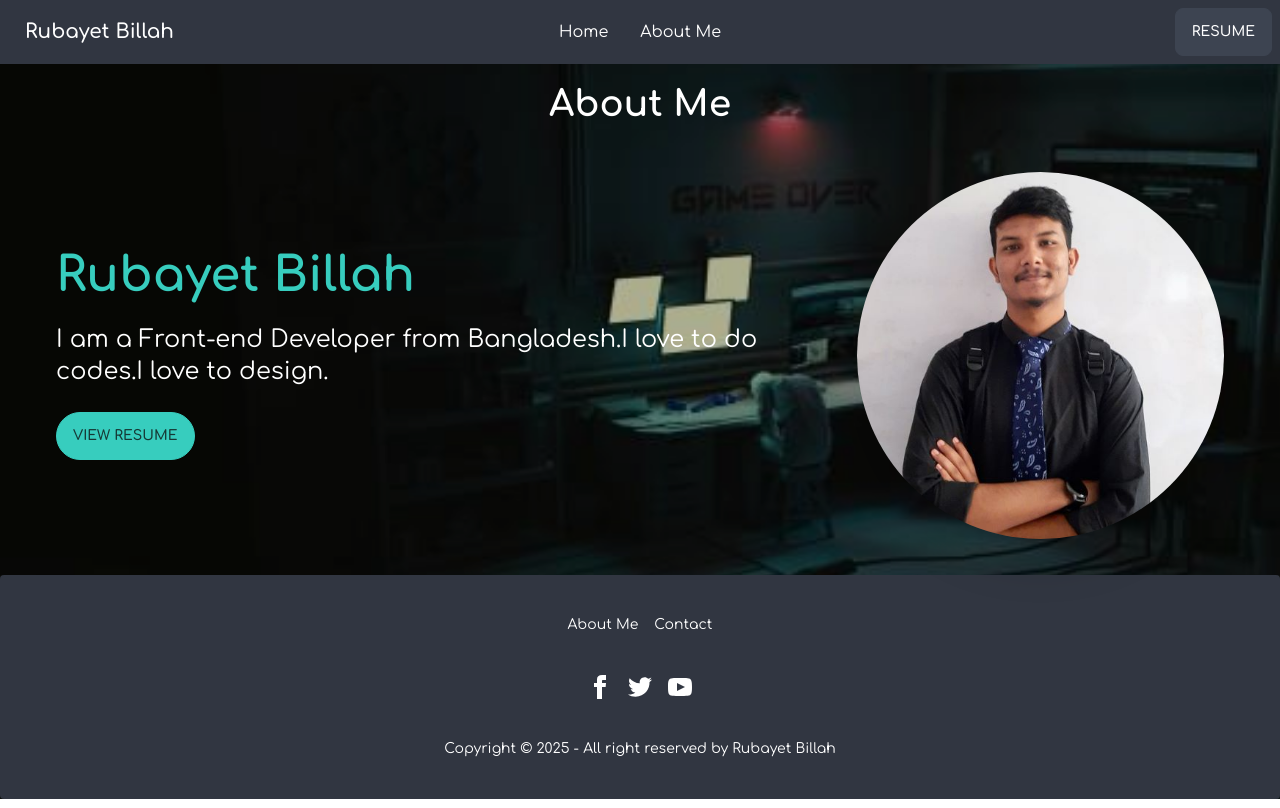
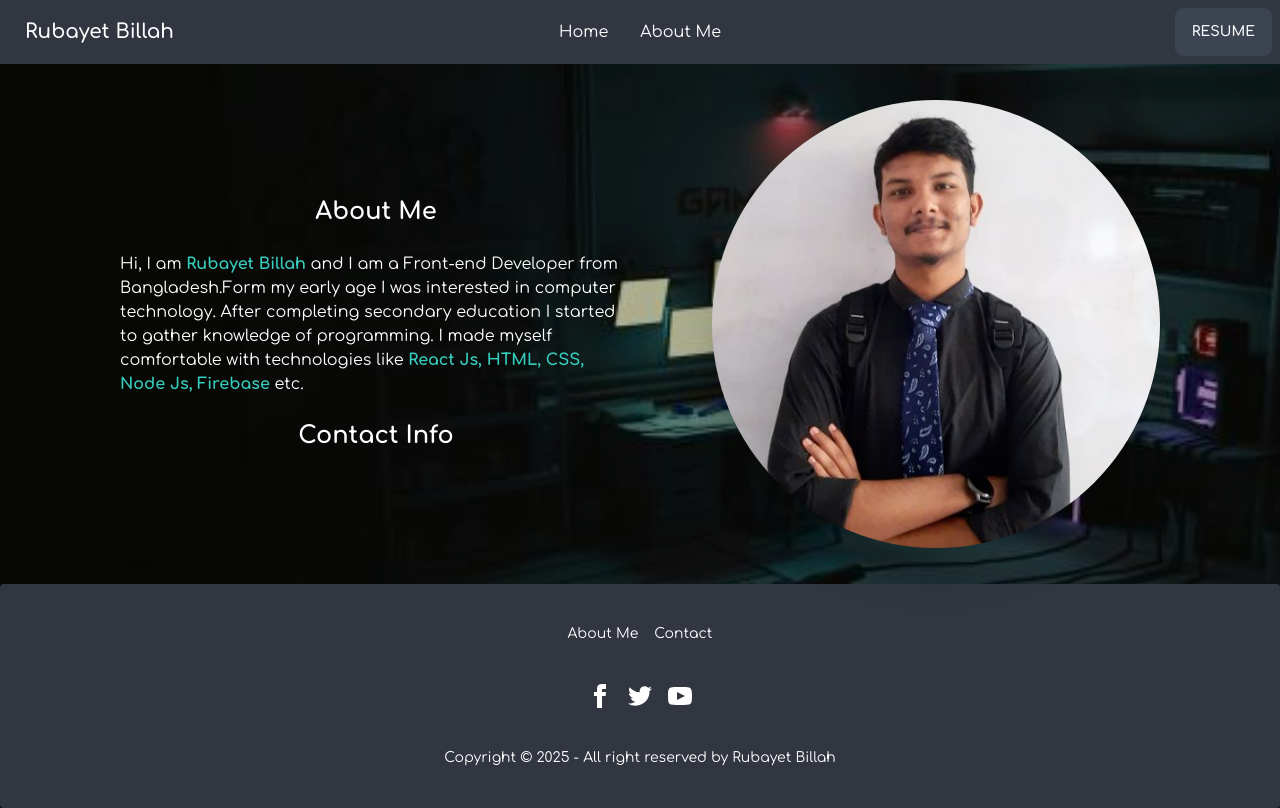
Before and after one commit to Rubayet-billah/my-portfolio-client, a React (Create React App) app: page /about in a window 1280 px wide. Built offline with nearby package versions, Linux system fonts and the light colour scheme.

Commit message:
About section added

```diff
--- a/src/Pages/AboutMe/AboutMe.js
+++ b/src/Pages/AboutMe/AboutMe.js
@@ -4,15 +4,17 @@ import myPhoto from '../../assets/bannerImg/profile 2.jpg'
 const AboutMe = () => {
     return (
         <div>
-            <h1 className='text-4xl text-center font-bold mb-8'>About Me</h1>
             <div className="hero-content flex-col lg:flex-row-reverse">
                 <div className='lg:mx-8 hover:scale-105 ease-in duration-200'>
-                    <img src={myPhoto} className="w-full rounded-full shadow-2xl" alt='' />
+                    <img src={myPhoto} className="w-full md: max-w-md rounded-full shadow-2xl" alt='' />
                 </div>
-                <div className='lg:mx-8 hover:scale-105 ease-in duration-200'>
-                    <h1 className="text-5xl font-bold text-accent">Rubayet Billah</h1>
-                    <p className="text-2xl py-6">I am a Front-end Developer from Bangladesh.I love to do codes.I love to design.</p>
-                    <button className='btn btn-accent btn-sm md:btn-md rounded-3xl'><a href="https://drive.google.com/file/d/1V8r_viLpTSHNcx10_cIsy3Reox-S6_WR/view" target='_blank' rel="noreferrer">View Resume</a></button>
+                <div className='lg:mx-8 hover:scale-105 ease-in duration-200 max-w-lg'>
+                    <h1 className='text-2xl text-center font-bold'>About Me</h1>
+                    <p className="py-6">Hi, I am <span className='text-accent font-bold'>Rubayet Billah</span> and I am a Front-end Developer from Bangladesh.Form my early age I was interested in computer technology. After completing secondary education I started to gather knowledge of programming. I made myself comfortable with technologies like <span className='text-accent font-bold'>React Js, HTML, CSS, Node Js, Firebase</span> etc.</p>
+                    <h1 className='text-2xl text-center font-bold'>Contact Info</h1>
+                    <div>
+
+                    </div>
                 </div>
             </div>
         </div>
--- a/src/Pages/Homepage/Banner/Banner.js
+++ b/src/Pages/Homepage/Banner/Banner.js
@@ -7,11 +7,11 @@ const Banner = () => {
             <div className="hero min-h-[70vh]">
                 <div className="hero-content flex-col lg:flex-row-reverse">
                     <div className='lg:mx-8 hover:scale-105 ease-in duration-200'>
-                        <img src={bannerImg} className="w-full rounded-full shadow-2xl" alt='' />
+                        <img src={bannerImg} className="w-full md:max-w-md rounded-full shadow-2xl" alt='' />
                     </div>
                     <div className='lg:mx-8 hover:scale-105 ease-in duration-200'>
                         <h1 className="text-5xl font-bold text-accent">Rubayet Billah</h1>
-                        <p className="text-2xl py-6">I am a Front-end Developer from Bangladesh.I love to do codes.I love to design.</p>
+                        <p className="text-2xl py-6">Frontend Developer</p>
                         <button className='btn btn-accent btn-sm md:btn-md rounded-3xl'><a href="https://drive.google.com/file/d/1V8r_viLpTSHNcx10_cIsy3Reox-S6_WR/view" target='_blank' rel="noreferrer">View Resume</a></button>
                     </div>
                 </div>
```
